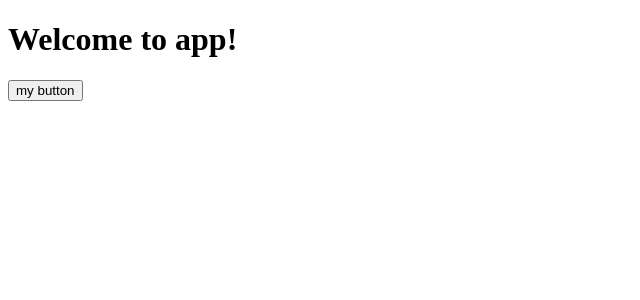
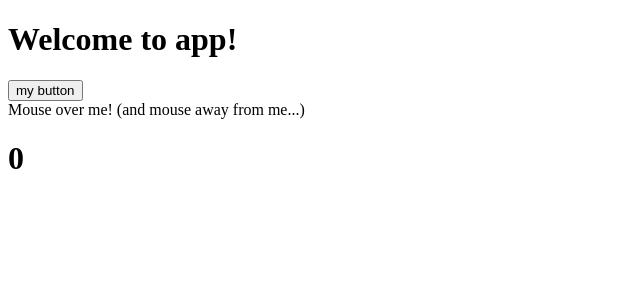
Before and after one commit to IceDragoon064/HW10_Angular_AJAX, an Angular app in the folder myapp/: page / in a window 1280 px wide. Shown: the top 300 px of the page, without its empty margins (0-640 px from the left). Built offline with nearby package versions, Linux system fonts and the light colour scheme.

Commit message:
Exercise 4

```diff
--- a/myapp/src/app/app.component.html
+++ b/myapp/src/app/app.component.html
@@ -1,2 +1,5 @@
 <h1>Welcome to {{title}}!</h1>
 <input type="submit" value="my button" (mouseenter)="myMouseEnter()">
+<div ng-mouseleave="count = count + 1" ng-init="count=0" (mouseleave)="mouseleave()">Mouse over me! (and mouse away from me...)</div>
+
+<h1>{{count}}</h1>
--- a/myapp/src/app/app.component.ts
+++ b/myapp/src/app/app.component.ts
@@ -8,8 +8,19 @@ import { Component } from '@angular/core';
 
 export class AppComponent {
   title = 'app';
+  count: number;
+
+  constructor(){
+    this.count = 0;
+  }
 
   myMouseEnter() {
     console.log("Mouse entered!")
   }
+
+  mouseleave(){
+    this.count = this.count + 1;
+
+    console.log("Mouse has left. Count: " + this.count);
+  }
 }
```
Also changed, not shown: 1 other file (tests, documents, lock files or other folders).
